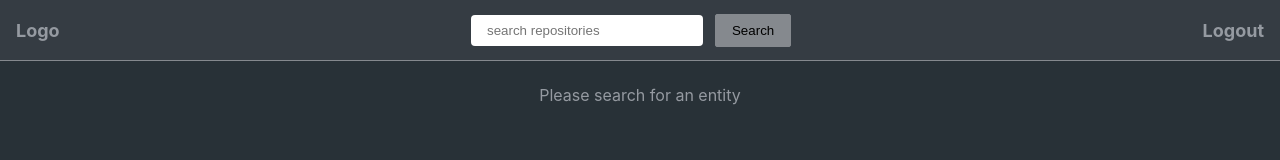
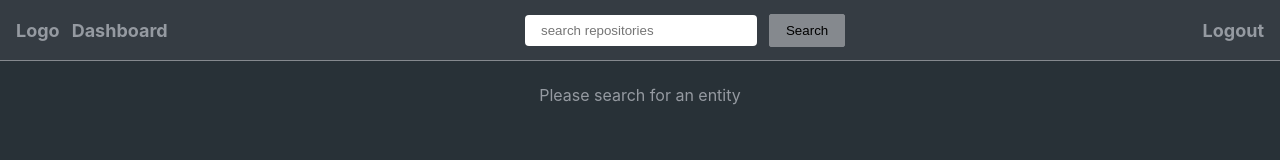
Before and after one commit to ruanpotgieter95/github-app, a React app: page /login in a window 1280 px wide. Both pictures are taken after a click on the button "Login". Built offline with nearby package versions, Linux system fonts and the light colour scheme.

Commit message:
dashboard navigation

```diff
--- a/src/components/Navbar/index.js
+++ b/src/components/Navbar/index.js
@@ -1,4 +1,5 @@
 import React from 'react';
+import { useHistory } from 'react-router-dom';
 import { useDispatch } from 'react-redux';
 import { login } from 'actions';
 import { SearchBar } from 'components';
@@ -6,9 +7,16 @@ import './styles.scss';
 
 export default () => {
     const dispatch = useDispatch();
+    const history = useHistory();
+
     return (
         <nav>
-            <span>Logo</span>
+            <div>
+                <span>Logo</span>
+                <span className="hover button"
+                    onClick={() => history.push('/dashboard')}
+                >Dashboard</span>
+            </div>
             <SearchBar />
             <span className="hover"
                 onClick={() => dispatch(login(false, false))}
--- a/src/components/Navbar/styles.scss
+++ b/src/components/Navbar/styles.scss
@@ -10,4 +10,8 @@ nav {
 
     font-weight: bold;
     font-size: 18px;
+
+    .button {
+        margin-left: 12px;
+    }
 }
```
